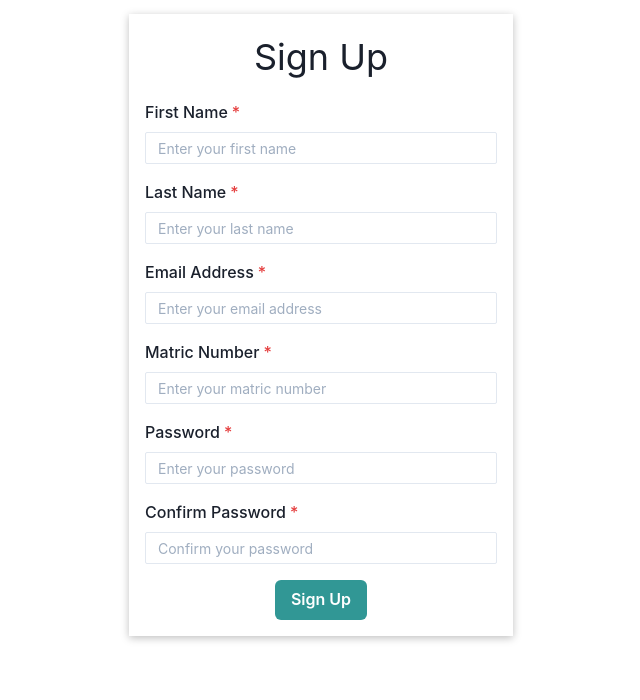
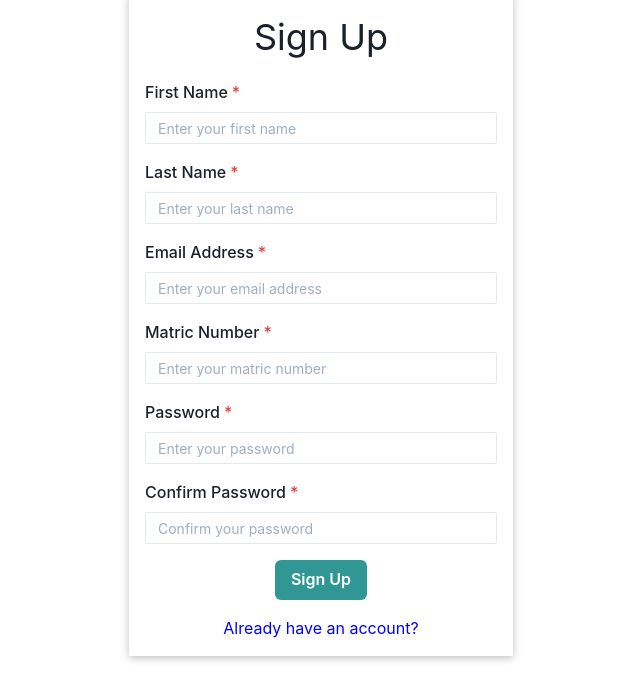
Before and after one commit to demolaemrick/course-registration-system, a React (Create React App) app in the folder client/: page /register in a window 1280 px wide. Shown: the top 700 px of the page, without its empty margins (319-959 px from the left). Built offline with nearby package versions, Linux system fonts and the light colour scheme; no server answers.

Commit message:
Add login link

```diff
--- a/client/src/components/pages/SignUp.tsx
+++ b/client/src/components/pages/SignUp.tsx
@@ -9,6 +9,7 @@ import {
   Text,
   FormErrorMessage,
 } from "@chakra-ui/react";
+import { Link } from "react-router-dom";
 import { useDispatch, useSelector } from "react-redux";
 import { useHistory } from "react-router-dom";
 
@@ -141,6 +142,9 @@ const SignUp = () => {
           >
             Sign Up
           </Button>
+          <Link to="/login">
+            <p style={{ color: "blue" }}>Already have an account?</p>
+          </Link>
         </VStack>
       </Card>
     </Center>
```
